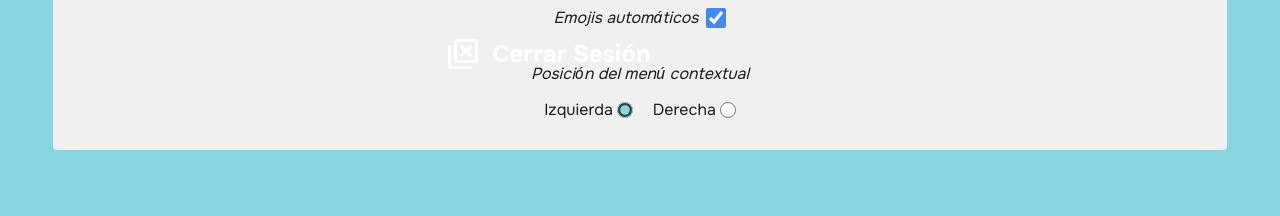
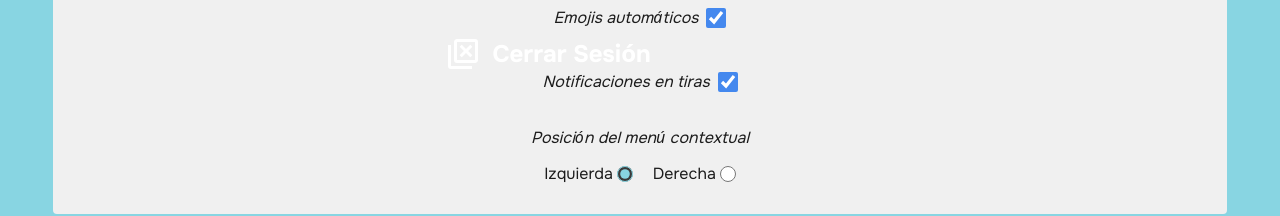
Before and after one commit to RicardoD4W/buy-list, a React (Vite) app: page /#/config/0 in a window 1280 px wide. Shown: the part 598-814 px from the top of the page. Built offline with nearby package versions, Linux system fonts and the light colour scheme; no server answers.

Commit message:
options to allow/disalolow notification, pusher and ws, bug fix emojis

```diff
--- a/package.json
+++ b/package.json
@@ -10,6 +10,7 @@
     "preview": "vite preview"
   },
   "dependencies": {
+    "pusher-js": "^8.4.0-rc2",
     "react": "^18.2.0",
     "react-dom": "^18.2.0",
     "react-loader-spinner": "^6.1.6",
--- a/src/components/ContentEditableProductCard.tsx
+++ b/src/components/ContentEditableProductCard.tsx
@@ -12,6 +12,7 @@ import { formatDate } from "../helpers/functions";
 import IconPlusProduct from "../icons/IconPlusProduct";
 import { Oval } from "react-loader-spinner";
 import { Bounce, toast } from "react-toastify";
+import { usePreferenceStore } from "../store/preferencesStore";
 
 function ContentEditableProductCard({
   product,
@@ -24,6 +25,7 @@ function ContentEditableProductCard({
   const { themeState } = useTheme();
   const { roomUUID } = useUserStore((state) => state.actualRoom);
   const { access_token } = useUserStore((state) => state.user);
+  const notifications = usePreferenceStore((state) => state.notifications);
 
   const { id: userId } = useUserStore((state) => state.user);
 
@@ -72,8 +74,11 @@ function ContentEditableProductCard({
       updated_at: new Date().toISOString(),
     };
 
+    exitEditMode()();
+
     setIsLoading(true);
-    toast
+    notifications
+      ? toast
           .promise(
             modifyOneProductFromOwnRoom(
               access_token,
@@ -109,7 +114,13 @@ function ContentEditableProductCard({
               transition: Bounce,
             }
           )
-      .finally(() => setIsLoading(false));
+          .finally(() => setIsLoading(false))
+      : modifyOneProductFromOwnRoom(
+          access_token,
+          roomUUID,
+          userId,
+          productUpdated
+        ).finally(() => setIsLoading(false));
   };
 
   return (
@@ -232,7 +243,7 @@ function ContentEditableProductCard({
           </label>
 
           <div className="flex justify-between mt-5 mb-1">
-            <button
+            <span
               onClick={exitEditMode()}
               style={{
                 backgroundColor: themeState.SecondaryIconColor,
@@ -240,7 +251,7 @@ function ContentEditableProductCard({
               className="p-1 font-semibold text-white rounded-md hover:opacity-35 active:opacity-75"
             >
               Cancelar
-            </button>
+            </span>
             {isLoading ? (
               <div
                 style={{
--- a/src/components/ContentProductCard.tsx
+++ b/src/components/ContentProductCard.tsx
@@ -21,6 +21,8 @@ function ContentProductCard({
   const { roomUUID } = useUserStore((state) => state.actualRoom);
   const { id: userId } = useUserStore((state) => state.user);
   const automaticEmojis = usePreferenceStore((state) => state.automaticEmojis);
+  const notifications = usePreferenceStore((state) => state.notifications);
+
   const { access_token } = useUserStore((state) => state.user);
   const [isLoading, setIsLoading] = useState<boolean>(false);
 
@@ -42,9 +44,16 @@ function ContentProductCard({
     roomUUID: `${string}-${string}-${string}-${string}-${string}`
   ) => {
     setIsLoading(true);
-    toast
+
+    notifications
+      ? toast
           .promise(
-        deleteOneProductFromOwnRoom(access_token, userId, productId, roomUUID),
+            deleteOneProductFromOwnRoom(
+              access_token,
+              userId,
+              productId,
+              roomUUID
+            ),
             {
               pending: {
                 render: "Eliminando producto...",
@@ -73,7 +82,13 @@ function ContentProductCard({
               transition: Bounce,
             }
           )
-      .finally(() => setIsLoading(false));
+          .finally(() => setIsLoading(false))
+      : deleteOneProductFromOwnRoom(
+          access_token,
+          userId,
+          productId,
+          roomUUID
+        ).finally(() => setIsLoading(false));
   };
 
   return (
--- a/src/components/ProductCard.tsx
+++ b/src/components/ProductCard.tsx
@@ -2,7 +2,6 @@ import { useState } from "react";
 import { type ProductCardProps } from "../types/props";
 import ContentProductCard from "./ContentProductCard";
 import ContentEditableProductCard from "./ContentEditableProductCard";
-import { ToastContainer } from "react-toastify";
 
 const toastStyle = {
   pending: { backgroundColor: "#ffff8c", color: "black", fontWeight: "bold" },
@@ -19,7 +18,6 @@ function ProductCard({ product }: ProductCardProps) {
 
   return (
     <>
-      <ToastContainer />
       {isEditing ? (
         <ContentEditableProductCard
           toastStyle={toastStyle}
--- a/src/data/emoji.ts
+++ b/src/data/emoji.ts
@@ -3,6 +3,7 @@ export const emoji = {
   "melon": "🍈",
   "sandia": "🍉",
   "mandarina": "🍊",
+  "chocolate": "🍫",
   "naraja": "🍊",
   "limon": "🍋",
   "platano": "🍌",
@@ -113,7 +114,6 @@ export const emoji = {
   "cupcake": "🧁",
   "pastel": "🥧",
   "tarta de manzana": "🥧",
-  "chocolate": "🍫",
   "caramelo": "🍬",
   "flan": "🍮",
   "whisky": "🥃",
--- a/src/pages/AddProductPage.tsx
+++ b/src/pages/AddProductPage.tsx
@@ -9,6 +9,7 @@ import { Oval } from "react-loader-spinner";
 import { useUserStore } from "../store/userStore";
 import { createOneProductFromOwnRoom } from "../api/api";
 import { Bounce, toast, ToastContainer } from "react-toastify";
+import { usePreferenceStore } from "../store/preferencesStore";
 
 const toastStyle = {
   pending: { backgroundColor: "#ffff8c", color: "black", fontWeight: "bold" },
@@ -23,6 +24,8 @@ function AddProductPage() {
   const { id: userId } = useUserStore((state) => state.user);
   const { access_token } = useUserStore((state) => state.user);
   const { roomUUID } = useUserStore((state) => state.actualRoom);
+  const notifications = usePreferenceStore((state) => state.notifications);
+
   const formRef = useRef<HTMLFormElement>(null);
 
   const handleCleanClick = (e: React.FormEvent) => {
@@ -60,7 +63,8 @@ function AddProductPage() {
     };
 
     setIsLoading(true);
-    toast
+    notifications
+      ? toast
           .promise(
             createOneProductFromOwnRoom(
               access_token,
@@ -95,6 +99,14 @@ function AddProductPage() {
               theme: "dark",
               transition: Bounce,
             }
+          )
+          .then(() => formRef.current?.reset())
+          .finally(() => setIsLoading(false))
+      : createOneProductFromOwnRoom(
+          access_token,
+          roomUUID,
+          userId,
+          productToAdd
         )
           .then(() => formRef.current?.reset())
           .finally(() => setIsLoading(false));
@@ -208,7 +220,7 @@ function AddProductPage() {
             </label>
 
             <div className="flex justify-between mt-5 mb-1">
-              <button
+              <span
                 onClick={handleCleanClick}
                 style={{
                   backgroundColor: themeState.SecondaryIconColor,
@@ -216,7 +228,7 @@ function AddProductPage() {
                 className="p-1 font-semibold text-white rounded-md hover:opacity-35 active:opacity-75"
               >
                 Limpiar
-              </button>
+              </span>
               {isLoading ? (
                 <div
                   style={{
--- a/src/pages/BuyListPage.tsx
+++ b/src/pages/BuyListPage.tsx
@@ -7,6 +7,10 @@ import { useEffect, useState } from "react";
 import { getAllProductsFromOwnRoom } from "../api/api";
 import { useUserStore } from "../store/userStore";
 import { MagnifyingGlass } from "react-loader-spinner";
+import Pusher from "pusher-js";
+import { ToastContainer } from "react-toastify";
+
+const PUSHER_KEY = import.meta.env.VITE_PUSHER_KEY;
 
 function BuyListPage() {
   useRedirect();
@@ -37,8 +41,27 @@ function BuyListPage() {
     fetchProductsData();
   }, [roomUUID]);
 
+  useEffect(() => {
+    const pusher = new Pusher(PUSHER_KEY, {
+      cluster: "eu",
+    });
+
+    const channel = pusher.subscribe(`room.${roomUUID}`);
+
+    channel.bind(
+      "App\\Events\\ProductEvent",
+      async () => await fetchProductsData()
+    );
+
+    return () => {
+      channel.unbind_all();
+      channel.unsubscribe();
+    };
+  }, [roomUUID]);
+
   return (
     <>
+      <ToastContainer />
       <div
         style={{
           color: themeState.ContentColor,
--- a/src/pages/ConfigurationPage.tsx
+++ b/src/pages/ConfigurationPage.tsx
@@ -11,6 +11,8 @@ function ConfigurationPage() {
     drawerDirection,
     colorTheme,
     setColorTheme,
+    notifications,
+    setNotifications,
   } = usePreferenceStore();
   const { themeState } = useTheme();
 
@@ -28,6 +30,11 @@ function ConfigurationPage() {
     e: React.ChangeEvent<HTMLInputElement>
   ) => {
     setDrawerDirection(e.currentTarget.value as DrawerPosition);
+  };
+  const handleChangeNotifications = (
+    e: React.ChangeEvent<HTMLInputElement>
+  ) => {
+    setNotifications(e.target.checked);
   };
 
   return (
@@ -204,6 +211,17 @@ function ConfigurationPage() {
               style={{ accentColor: themeState.HeaderColor }}
             />
           </label>
+          <label className="flex items-center justify-center m-2 gap-x-2">
+            <h2 className="italic">Notificaciones en tiras</h2>
+            <input
+              type="checkbox"
+              name="notifications"
+              onChange={handleChangeNotifications}
+              checked={notifications}
+              className="w-5 h-5"
+              style={{ accentColor: themeState.HeaderColor }}
+            />
+          </label>
           <section className="flex flex-col items-center justify-center">
             <h2 className="italic">Posición del menú contextual</h2>
             <div className="flex flex-wrap justify-center gap-5 my-3">
--- a/src/pages/LoginPage.tsx
+++ b/src/pages/LoginPage.tsx
@@ -118,7 +118,6 @@ const LoginPage = () => {
           },
           error: {
             render: ({ data }) => {
-              // Muestra el error específico si existe
               const errorMessage = data?.message || "Error en el registro 😱";
               return `Error: ${errorMessage}`;
             },
--- a/src/store/preferencesStore.ts
+++ b/src/store/preferencesStore.ts
@@ -11,6 +11,8 @@ interface PreferenceState {
   toggleDrawer: (isDrawerOpen: boolean) => void;
   automaticEmojis: boolean;
   setAutomaticEmojis: (automaticEmojis: boolean) => void;
+  notifications: boolean;
+  setNotifications: (notifications: boolean) => void;
 }
 
 export const usePreferenceStore = create<PreferenceState>()(
@@ -28,6 +30,9 @@ export const usePreferenceStore = create<PreferenceState>()(
 
         automaticEmojis: true,
         setAutomaticEmojis: (automaticEmojis) => set({ automaticEmojis }),
+
+        notifications: true,
+        setNotifications: (notifications) => set({ notifications }),
       }),
       { name: "user-config" }
     )
--- a/src/types/props.ts
+++ b/src/types/props.ts
@@ -69,7 +69,7 @@ export interface ContentProductCardProps {
 
 export interface ContenEditabletProductCardProps {
   product: ItemProduct;
-  exitEditMode: () => MouseEventHandler<HTMLButtonElement> | undefined;
+  exitEditMode: () => () => void;
   toastStyle: {
     pending: {
       backgroundColor: string;
```
Also changed, not shown: 1 other file (tests, documents, lock files or other folders). Lines whose indentation alone changed are shown as unchanged.
